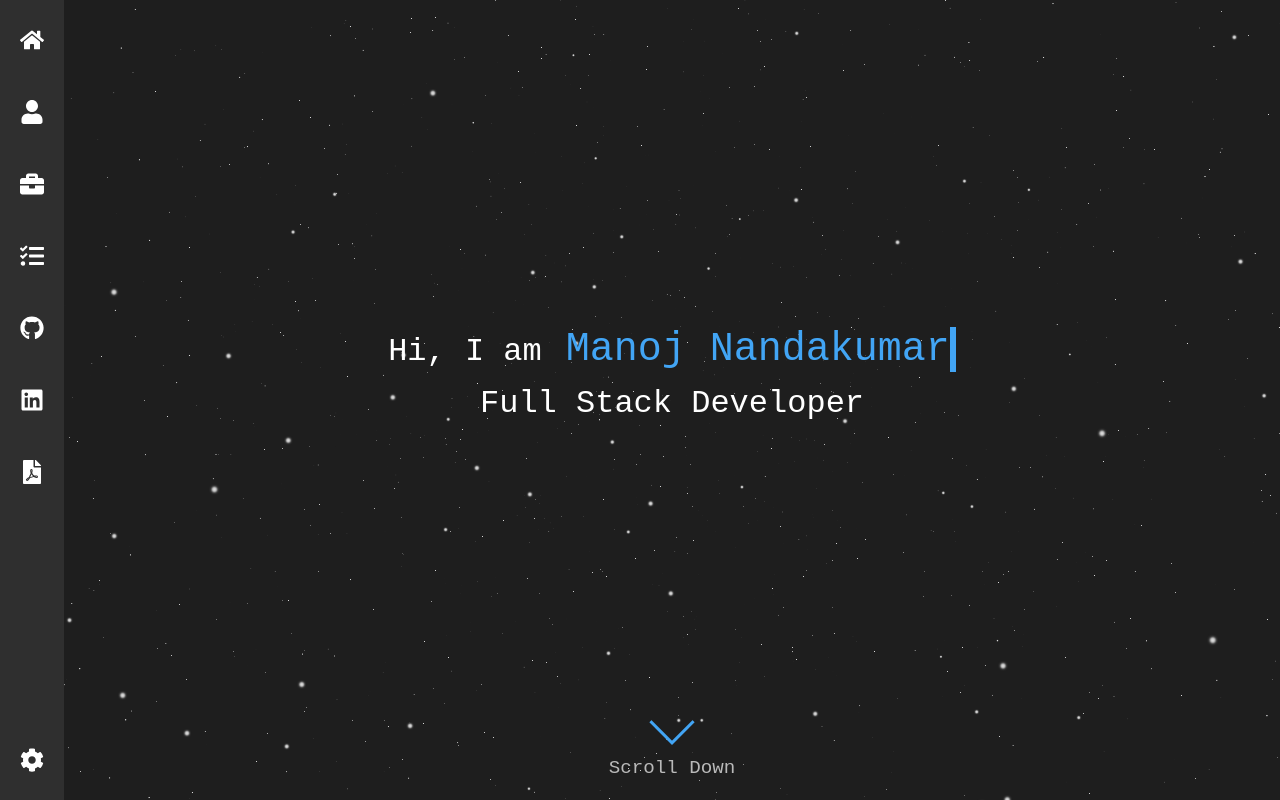
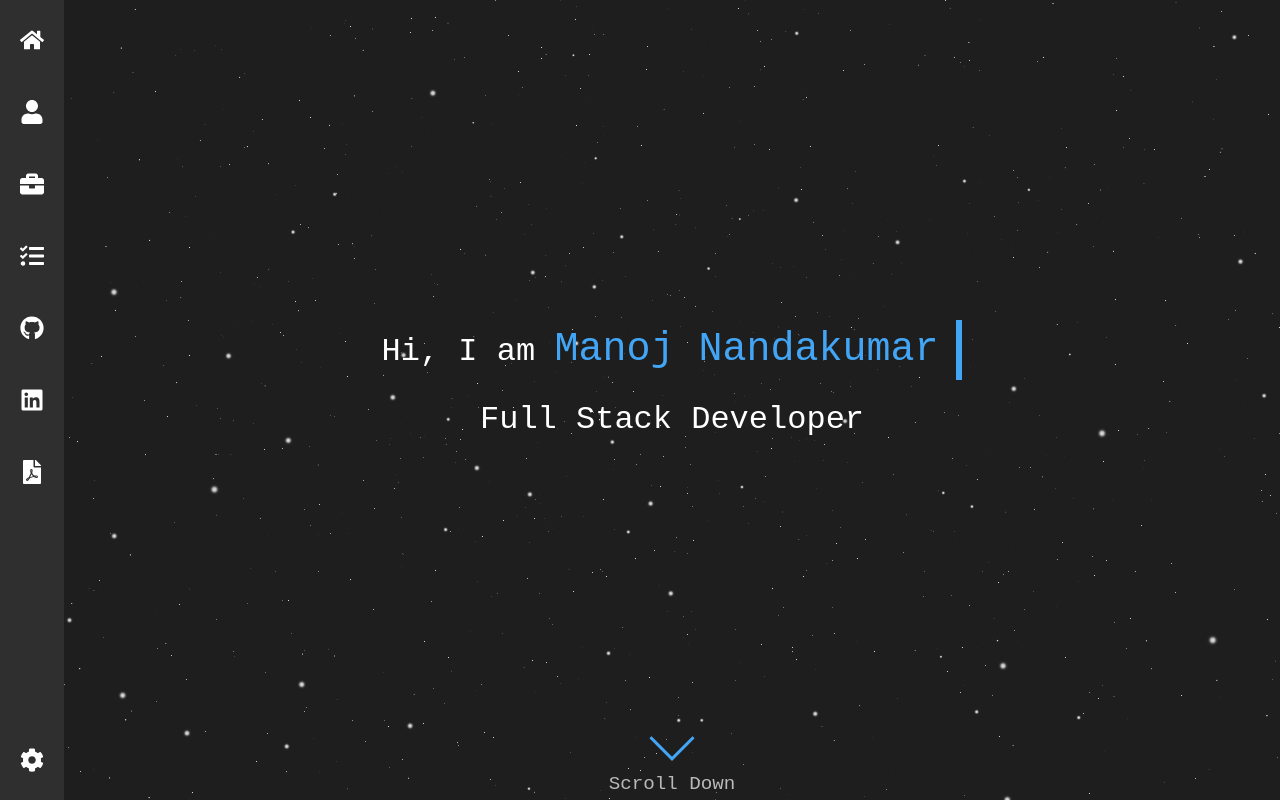
Before and after one commit to ManojN22/portfolio_v3, a Next.js app: page / in a window 1280 px wide. Built offline with nearby package versions, Linux system fonts and the light colour scheme.

Commit message:
design v1

```diff
--- a/src/components/animated_name/animated_name.style.css
+++ b/src/components/animated_name/animated_name.style.css
@@ -16,18 +16,21 @@
   font-family: "Courier New", Courier, monospace;
   font-size: 2rem;
 }
+.highlight {
+  color: #42a5f5;
+}
 
 .typing-animation {
+  display: inline-flex;
+  overflow: hidden;
+  white-space: nowrap;
   font-size: 2.5rem;
   white-space: nowrap;
   overflow: hidden;
   border-right: 0.15em solid #42a5f5;
   width: 0;
   margin-bottom: 1rem;
-  animation: typing 3s steps(30, end) forwards, blink 0.7s step-end infinite;
-}
-.highlight {
-  color: #42a5f5;
+  animation: typing 3s steps(30, end) forwards, blink-caret 0.7s step-end infinite;
 }
 
 @keyframes typing {
@@ -35,19 +38,21 @@
     width: 0;
   }
   to {
-    width: 21ch;
+    width: 17ch;
   }
 }
 
-@keyframes blink {
+@keyframes blink-caret {
   from,
   to {
     border-color: transparent;
   }
   50% {
-    border-color: #42a5f5;
+    border-color: #42a5f5; /* Adjust color as needed */
   }
 }
+
+
 
 /* .name-container {
     display: flex;
--- a/src/components/animated_name/animated_name.tsx
+++ b/src/components/animated_name/animated_name.tsx
@@ -26,7 +26,6 @@ const NameAnimation: React.FC = () => {
         }, 2500);
 
         // Switch every 3 seconds
-
         return () => clearInterval(interval);
 
       }, [titles.length]);
@@ -35,7 +34,7 @@ const NameAnimation: React.FC = () => {
     <div className="name-container">
     <Shimmer3DScene />
     <div className="middle-container">
-    Hi, I am
+    Hi, I am {" "}
     <span className="typing-animation highlight"> Manoj Nandakumar</span>
     <div>{titles[currentTitleIndex]}</div>
     </div>
--- a/src/components/work_timeline/work_timeline.style.css
+++ b/src/components/work_timeline/work_timeline.style.css
@@ -16,6 +16,8 @@
   background: #1e1e1e;
   color: #d4d4d4;
   padding: 1em;
+  padding-left: 2em;
+  padding-right: 2em;
   height: 100vh; /* Full screen height */
   width: 100vw !important;
   max-width: 100vw !important;
```
